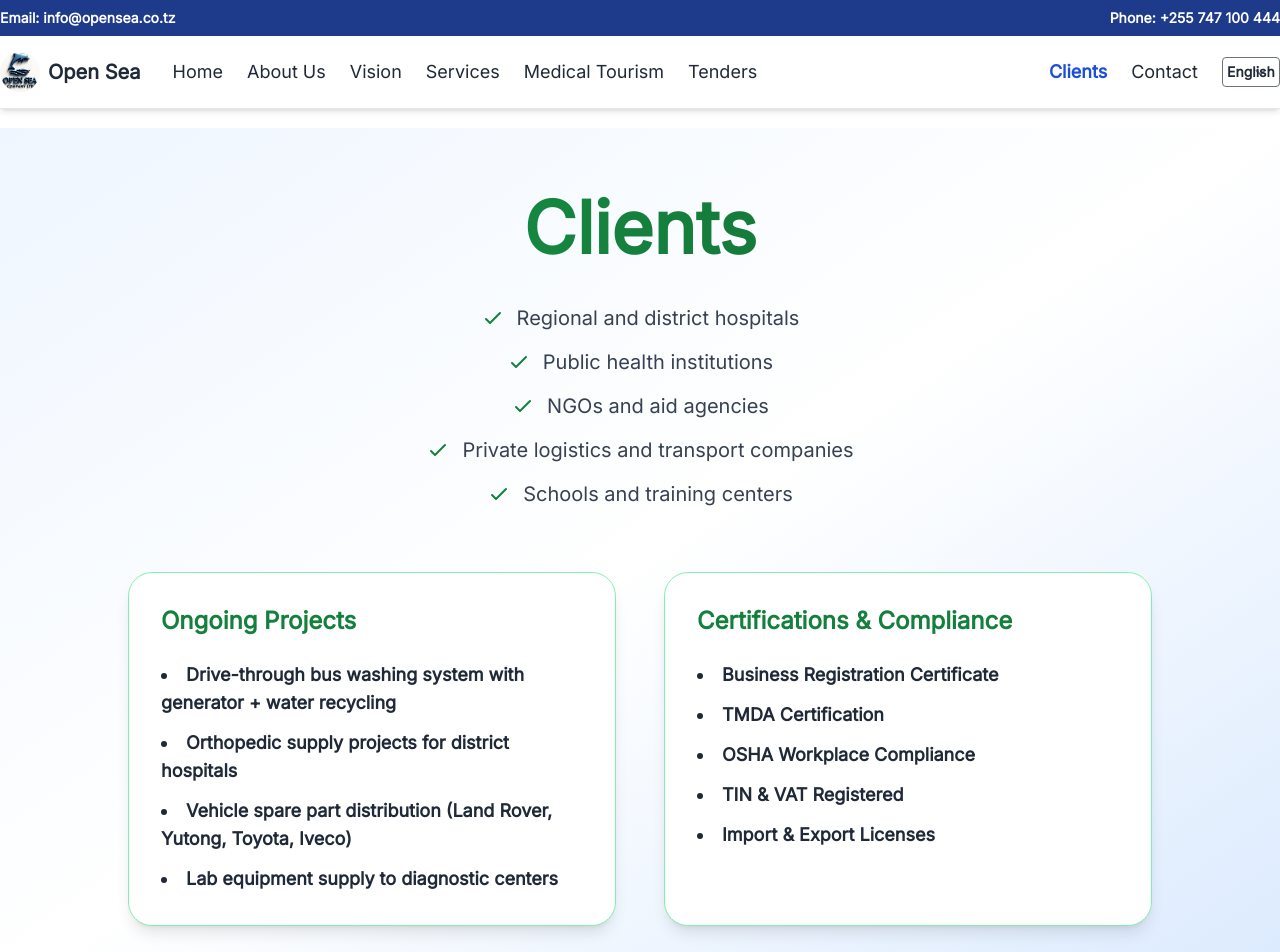
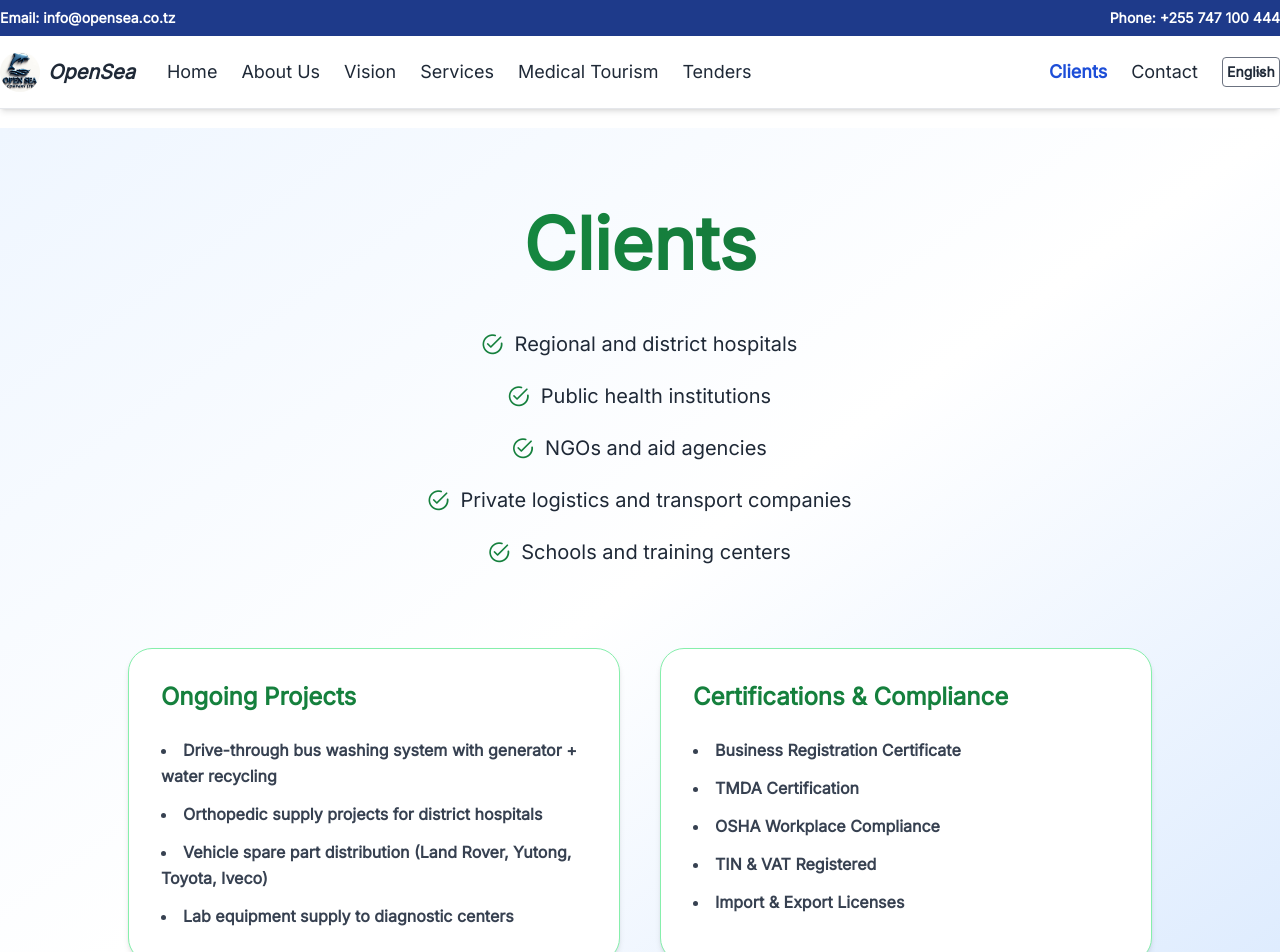
Before and after one commit to nshobairwe/vueProject-Tailwind-primeicon, a Vue app: page /clients in a window 1280 px wide. Shown: the top 952 px of the page. Built offline with nearby package versions, Linux system fonts and the light colour scheme.

Commit message:
new design

```diff
--- a/src/components/AboutUs.vue
+++ b/src/components/AboutUs.vue
@@ -8,7 +8,7 @@ const { t } = useI18n()
 </script>
 
 <template>
-  <section class="w-full bg-white py-20 px-6 mt-28 md:mt-36">
+  <section class="w-full bg-white py-20 px-6 mt-20 md:mt-36">
     <div class="max-w-7xl mx-auto grid grid-cols-1 md:grid-cols-2 gap-12 items-center">
       <!-- Text Column -->
       <div class="space-y-8 text-center md:text-left">
@@ -42,7 +42,7 @@ const { t } = useI18n()
       </div>
 
       <!-- Optional image or graphic column -->
-      <div class="w-full h-85 bg-gradient-to-br from-blue-100 to-blue-200 rounded-3xl shadow-inner flex items-center justify-center text-blue-800 text-6xl">
+      <div class="w-full h-83 bg-gradient-to-br from-blue-100 to-blue-200 rounded-3xl shadow-inner flex items-center justify-center text-blue-800 text-6xl">
          <img src="/src/assets/logo.jpg" class="w-full h-full" alt="Logo" />
       </div>
     </div>
--- a/src/components/ClientsAndBeneficiaries.vue
+++ b/src/components/ClientsAndBeneficiaries.vue
@@ -1,89 +1,44 @@
 <template>
-  <section
-    class="bg-gradient-to-br from-blue-50 via-white to-blue-100 py-16 px-6 mt-28 md:mt-32"
-  >
+  <section class="bg-gradient-to-br from-blue-50 via-white to-blue-100 py-20 px-6 mt-28 md:mt-32">
     <div class="max-w-screen-xl mx-auto">
       <!-- Header -->
       <h2
-        class="text-5xl sm:text-6xl md:text-7xl font-extrabold text-center mb-10 bg-clip-text text-transparent bg-gradient-to-r from-green-600 via-green-700 to-green-800 select-none"
+        class="text-5xl sm:text-6xl md:text-7xl font-extrabold text-center mb-12 bg-clip-text text-transparent bg-gradient-to-r from-green-600 via-green-700 to-green-800"
       >
         {{ $t('clients.title') }}
       </h2>
 
-      <ul
-        class="max-w-2xl mx-auto text-center text-gray-700 text-lg sm:text-xl font-medium mb-16 space-y-4"
-      >
-        <li class="flex items-center justify-center gap-3">
-          <svg
-            class="w-6 h-6 text-green-700 flex-shrink-0"
-            fill="none"
-            stroke="currentColor"
-            stroke-width="2"
-            stroke-linecap="round"
-            stroke-linejoin="round"
-            viewBox="0 0 24 24"
-            aria-hidden="true"
-          >
-            <path d="M5 13l4 4L19 7" />
-          </svg>
-           {{ $t('clients.item1') }}
-        </li>
-        <li class="flex items-center justify-center gap-3">
-          <svg class="w-6 h-6 text-green-700" fill="none" stroke="currentColor" stroke-width="2" stroke-linecap="round" stroke-linejoin="round" viewBox="0 0 24 24" aria-hidden="true"><path d="M5 13l4 4L19 7" /></svg>
-           {{ $t('clients.item2') }}
-        </li>
-        <li class="flex items-center justify-center gap-3">
-          <svg class="w-6 h-6 text-green-700" fill="none" stroke="currentColor" stroke-width="2" stroke-linecap="round" stroke-linejoin="round" viewBox="0 0 24 24" aria-hidden="true"><path d="M5 13l4 4L19 7" /></svg>
-           {{ $t('clients.item3') }}
-        </li>
-        <li class="flex items-center justify-center gap-3">
-          <svg class="w-6 h-6 text-green-700" fill="none" stroke="currentColor" stroke-width="2" stroke-linecap="round" stroke-linejoin="round" viewBox="0 0 24 24" aria-hidden="true"><path d="M5 13l4 4L19 7" /></svg>
-          {{ $t('clients.item4') }}
-        </li>
-        <li class="flex items-center justify-center gap-3">
-          <svg class="w-6 h-6 text-green-700" fill="none" stroke="currentColor" stroke-width="2" stroke-linecap="round" stroke-linejoin="round" viewBox="0 0 24 24" aria-hidden="true"><path d="M5 13l4 4L19 7" /></svg>
-          {{ $t('clients.item5') }}
+      <!-- Key Points -->
+      <ul class="max-w-2xl mx-auto text-center text-gray-800 text-lg sm:text-xl font-medium mb-20 space-y-5">
+        <li v-for="i in 5" :key="i" class="flex items-center justify-center gap-3">
+          <i class="pi pi-check-circle text-green-700 text-2xl"></i>
+          <span>{{ $t(`clients.item${i}`) }}</span>
         </li>
       </ul>
 
-      <!-- Info Cards -->
-      <div
-        class="grid grid-cols-1 md:grid-cols-2 gap-12 justify-center max-w-5xl mx-auto"
-      >
+      <!-- Cards -->
+      <div class="grid grid-cols-1 md:grid-cols-2 gap-10 max-w-5xl mx-auto">
         <!-- Ongoing Projects -->
         <div
-          class="bg-white border border-green-300 p-8 rounded-3xl shadow-lg transform transition duration-500 ease-in-out hover:scale-[1.03] hover:shadow-2xl animate-fade-slide-left"
-          tabindex="0"
+          class="bg-white border border-green-300 p-8 rounded-3xl shadow-md hover:shadow-xl transition-all duration-300 animate-fade-slide-left"
         >
           <h3 class="text-2xl font-bold text-green-700 mb-6">
             {{ $t('clients.projectsTitle') }}
           </h3>
-          <ul class="list-disc list-inside text-lg space-y-3 text-gray-800">
-            <li>
-              {{ $t('clients.project1') }}
-            </li>
-            <li>{{ $t('clients.project2') }}</li>
-            <li>
-              {{ $t('clients.project3') }}
-            </li>
-            <li>{{ $t('clients.project4') }}</li>
+          <ul class="list-disc list-inside text-gray-700 text-base leading-relaxed space-y-3">
+            <li v-for="i in 4" :key="i">{{ $t(`clients.project${i}`) }}</li>
           </ul>
         </div>
 
-        <!-- Certifications & Compliance -->
+        <!-- Certifications -->
         <div
-          class="bg-white border border-green-300 p-8 rounded-3xl shadow-lg transform transition duration-500 ease-in-out hover:scale-[1.03] hover:shadow-2xl animate-fade-slide-right"
-          tabindex="0"
+          class="bg-white border border-green-300 p-8 rounded-3xl shadow-md hover:shadow-xl transition-all duration-300 animate-fade-slide-right"
         >
           <h3 class="text-2xl font-bold text-green-700 mb-6">
             {{ $t('clients.certificationsTitle') }}
           </h3>
-          <ul class="list-disc list-inside text-lg space-y-3 text-gray-800">
-            <li>{{ $t('clients.cert1') }}</li>
-            <li>{{ $t('clients.cert2') }}</li>
-            <li>{{ $t('clients.cert3') }}</li>
-            <li>{{ $t('clients.cert4') }}</li>
-            <li>{{ $t('clients.cert5') }}</li>
+          <ul class="list-disc list-inside text-gray-700 text-base leading-relaxed space-y-3">
+            <li v-for="i in 5" :key="i">{{ $t(`clients.cert${i}`) }}</li>
           </ul>
         </div>
       </div>
@@ -95,7 +50,7 @@
 @keyframes fade-slide-left {
   0% {
     opacity: 0;
-    transform: translateX(-50px);
+    transform: translateX(-30px);
   }
   100% {
     opacity: 1;
@@ -106,7 +61,7 @@
 @keyframes fade-slide-right {
   0% {
     opacity: 0;
-    transform: translateX(50px);
+    transform: translateX(30px);
   }
   100% {
     opacity: 1;
@@ -115,10 +70,10 @@
 }
 
 .animate-fade-slide-left {
-  animation: fade-slide-left 1s ease forwards;
+  animation: fade-slide-left 1s ease-out;
 }
 
 .animate-fade-slide-right {
-  animation: fade-slide-right 1s ease forwards;
+  animation: fade-slide-right 1s ease-out;
 }
 </style>
--- a/src/components/MiddleImages.vue
+++ b/src/components/MiddleImages.vue
@@ -76,7 +76,7 @@ watch(currentIndex, () => {
 </script>
 
 <template>
-  <div class="relative w-full h-screen overflow-hidden">
+  <div class="relative w-full h-[600px] overflow-hidden">
     <!-- Slides -->
     <div
       class="flex w-full h-full"
--- a/src/components/Navbar.vue
+++ b/src/components/Navbar.vue
@@ -52,7 +52,7 @@ const isActiveLink = (path) => route.path === path;
           <!-- Logo -->
           <RouterLink to="/" class="flex items-center gap-2" @click="closeMenu">
             <img src="/src/assets/logo.jpg" class="w-10 h-10 rounded-full" alt="Logo" />
-            <span class="text-xl font-bold text-gray-800">Open Sea</span>
+            <span class="text-xl font-bold text-gray-800 italic">OpenSea</span>
           </RouterLink>
 
           <!-- Left nav links -->
--- a/src/components/OurServices.vue
+++ b/src/components/OurServices.vue
@@ -21,10 +21,10 @@
           :aria-label="t(card.titleKey)"
         >
           <div
-            class="text-5xl mb-4 text-orange-500 flex justify-center select-none"
+            class="text-5xl mb-4 text-blue-500 flex justify-center select-none"
             aria-hidden="true"
           >
-            {{ icons[index % icons.length] }}
+            <i :class="icons[index % icons.length]"></i>
           </div>
           <h3
             class="text-xl font-bold mb-4 text-center text-blue-900 tracking-wide"
@@ -105,7 +105,7 @@ const cards = [
   },
 ];
 
-const icons = ["🏥", "🔬", "⚙️", "📦"];
+const icons = ["pi pi-heart", "pi pi-search", "pi pi-cog", "pi pi-box"];
 </script>
 
 <style scoped>
@@ -136,7 +136,7 @@ const icons = ["🏥", "🔬", "⚙️", "📦"];
 }
 
 .service-card:focus-visible {
-  box-shadow: 0 0 0 3px #fb923c;
+  box-shadow: 0 0 0 3px #190561;
   border-radius: 1.5rem;
 }
 </style>
--- a/src/components/Vision.vue
+++ b/src/components/Vision.vue
@@ -27,7 +27,7 @@ onUnmounted(() => {
 
 <template>
   <div
-    class="flex flex-col md:flex-row bg-gradient-to-br from-blue-50 to-blue-100 items-center justify-center gap-12 my-12 py-10 px-6 rounded-2xl shadow-lg max-w-6xl mx-auto mt-28 md:mt-32"
+    class="flex flex-col md:flex-row  items-center justify-center gap-12 my-12 py-10 px-6  shadow-lg max-w-6xl mx-auto mt-28 md:mt-32"
   >
     <!-- Image Container -->
     <div
```
Also changed, not shown: src/components/TheLastComponent.vue (+25 -55 lines).
